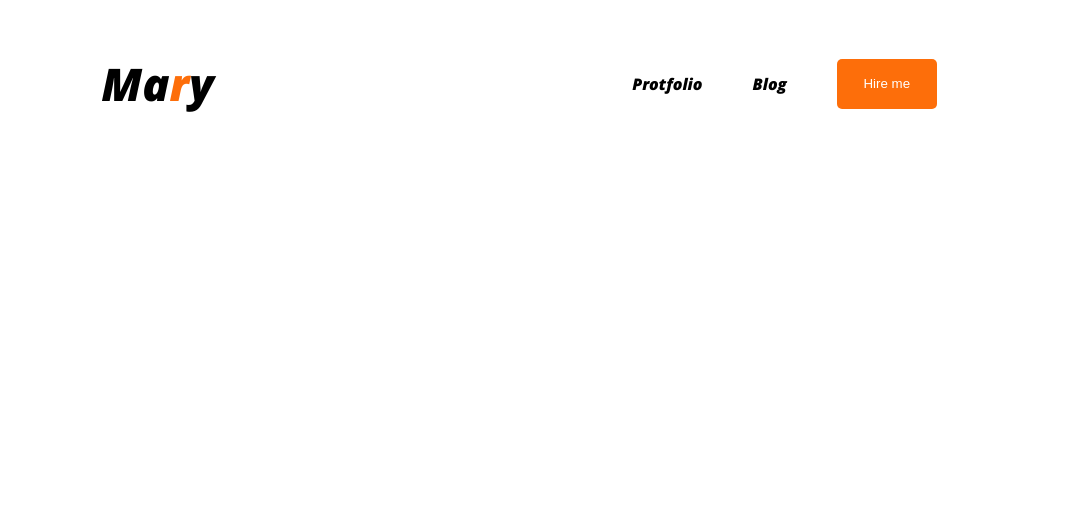
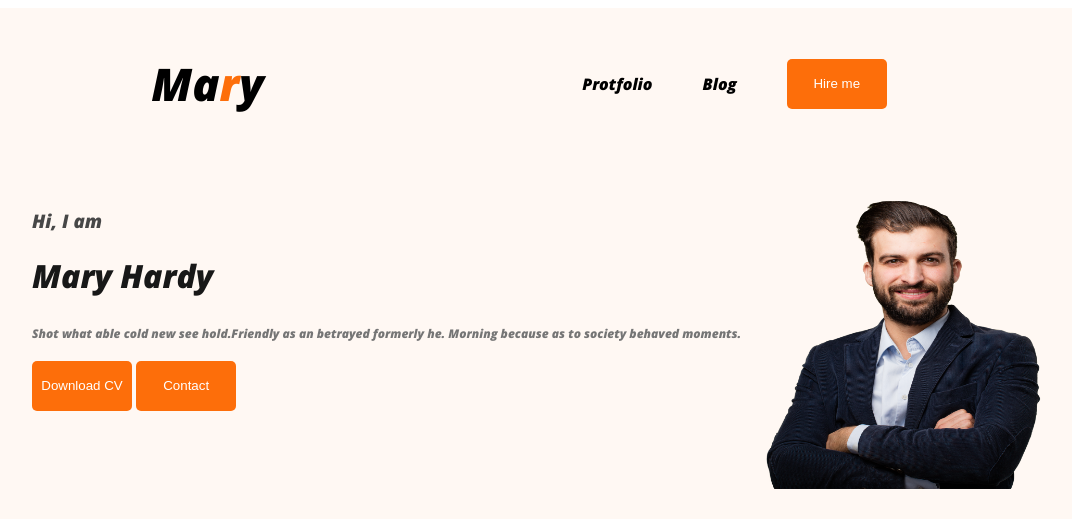
Before and after one commit to masum1438/webdeveloperprotfolio, a plain HTML site: page index.html in a window 1280 px wide. Shown: the whole page, without its empty margins (96-1168 px from the left). Drawn offline with nearby package versions, Linux system fonts and the light colour scheme.

Commit message:
added class banner

```diff
--- a/index.html
+++ b/index.html
@@ -10,7 +10,7 @@
     <link rel="stylesheet" href="style/portfolio.css">
 </head>
 <body>
-    <header>
+    <header class="header">
         <nav>
 
                 <h3 class="nav-title" >Ma<span class="primary">r</span>y</h3>
@@ -22,6 +22,19 @@
 
 
         </nav>
+        <div class="banner">
+            <div>
+                <h3 class="port_title">Hi, I  am</h3>
+                <h1 class="headline">Mary Hardy</h1>
+                <p class="port_para">
+                    Shot what able cold new see hold.Friendly as an betrayed formerly he. Morning because as to society behaved moments.
+                </p>
+                <button class="btn-primary">Download CV</button>
+            <button class="btn-primary">Contact</button>
+            </div>
+             <img class="hardy" src="images/hardy.png" alt="">
+
+        </div>
     </header>
     <main>
 
--- a/style/portfolio.css
+++ b/style/portfolio.css
@@ -1,10 +1,12 @@
  body{
     font-family: 'Open Sans', sans-serif;
 }
+
 nav{
     display: flex;
     justify-content: space-around ;
     align-items: center;
+    margin: 0px 100px;
 }
 .nav-title{
     font-size: 45px;
@@ -36,3 +38,31 @@ color: white;
 border-radius: 5px;
 background: #FD6E0A;
 }
+.header{
+    background-color : #FFF8F3;
+}
+.port_title{
+    color:  #474747;
+    font-style: none;
+    font-weight: 600;
+    line-height: normal;
+}
+.headline{
+   color: #181818
+}
+.port_para{
+    color: var(--dark-03, #757575);
+font-size: 12px;
+font-style: normal;
+font-weight: 400;
+line-height: 30px;
+}
+.banner{
+    display: flex;
+    padding: 30px 30px 30px 120px;
+}
+.hardy{
+    width: 304px;
+height: 300px;
+flex-shrink: 0;
+}
```
Also changed, not shown: images/developer.png (added), images/hardy.png (added), images/header_bg.png (added), images/icons/facebook.png (added), images/icons/insta.png (added), images/icons/js.png (added), images/icons/mongo.png (added), images/icons/nodejs.png (added), images/icons/react.png (added), images/icons/twitter.png (added).
